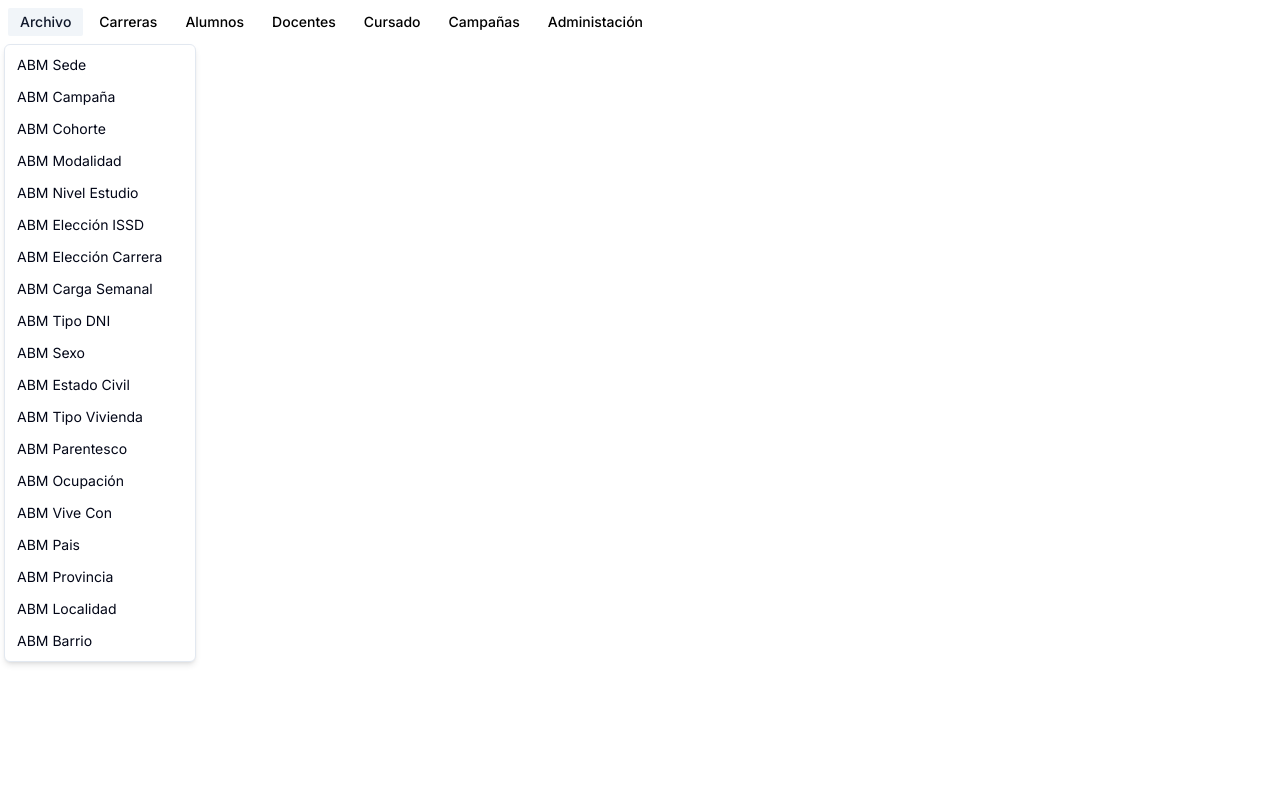
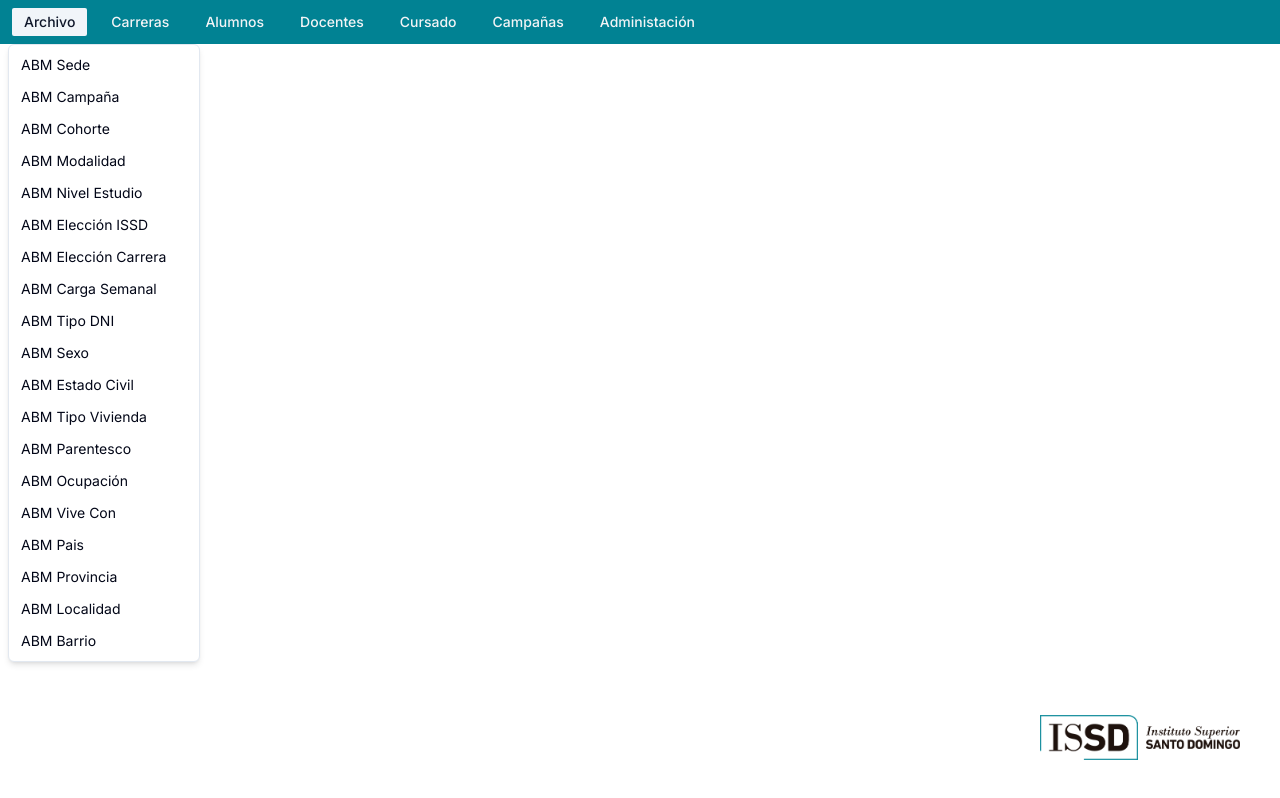
Before and after one commit to demattei-teo/ISSD, a Next.js app: page / in a window 1280 px wide. Both pictures are taken after a click on the button "Archivo". Built offline with nearby package versions, Linux system fonts and the light colour scheme.

Commit message:
feat: add navbar

```diff
--- a/src/app/globals.css
+++ b/src/app/globals.css
@@ -5,6 +5,6 @@
 
 @layer components {
     .wrapper {
-        @apply p-3 max-w-[1440px] my-0 mx-auto
+        @apply max-w-[1440px] my-0 mx-auto
     }
 }
--- a/src/app/layout.tsx
+++ b/src/app/layout.tsx
@@ -17,9 +17,11 @@ export default function RootLayout({
 }>) {
   return (
     <html lang='en'>
-      <body className={inter.className}>
+      <body className={`${inter.className} overflow-x-hidden`}>
         <Header />
-        {children}
+        <main className='wrapper'>
+          {children}
+        </main>
       </body>
     </html>
   )
--- a/src/app/page.tsx
+++ b/src/app/page.tsx
@@ -1,6 +1,8 @@
+import Image from 'next/image'
+
 function Home() {
   return (
-    <h1 />
+    <Image src='/ISSD Negro horizontal.png' className='absolute hidden lg:block bottom-10 right-10' alt='logo' width={200} height={120} />
   )
 }
 
--- /dev/null
+++ b/src/components/atoms/Buttons.tsx
@@ -0,0 +1,16 @@
+import clsx from 'clsx'
+import { MouseEventHandler } from 'react'
+
+interface ButtonProps {
+  children: React.ReactNode
+  className?: string
+  onClick: MouseEventHandler<HTMLButtonElement>
+}
+
+function Button({ children, className, onClick }: ButtonProps) {
+  const buttonStyles = clsx(className)
+
+  return <button className={buttonStyles} onClick={onClick}>{children}</button>
+}
+
+export default Button
--- a/src/components/index.ts
+++ b/src/components/index.ts
@@ -1,3 +1,5 @@
-export { default as Atom } from './atoms/Atom'
+export { default as Buttons } from './atoms/Buttons'
+export { default as CloseIcon } from './atoms/icons/CloseIcon'
+export { default as MenuIcon } from './atoms/icons/MenuIcon'
 export { default as Molecule } from './molecules/Molecule'
 export { default as Header } from './organisms/Header'
--- a/src/components/organisms/Header.tsx
+++ b/src/components/organisms/Header.tsx
@@ -1,17 +1,38 @@
+'use client'
+
 import { Menubar, MenubarContent, MenubarItem, MenubarMenu, MenubarTrigger } from '@/components/ui/menubar'
 import { categories } from '@/utils/Links'
+import clsx from 'clsx'
+import Image from 'next/image'
 import Link from 'next/link'
+import { useState } from 'react'
+import { CloseIcon, MenuIcon } from '..'
+import Button from '../atoms/Buttons'
 
 function Header() {
+  const [open, setOpen] = useState(false)
+  const handleOpen = (boolean: boolean) => setOpen(boolean)
+  const style = {
+    menuBar: clsx('wrapper translate-x-[200%] flex-wrap fixed lg:static transition-transform flex duration-1000 w-full gap-2  items-start bg-primary-green lg:translate-x-0', open && 'translate-x-0')
+  }
   return (
-    <header className=''>
-      <Menubar>
+    <header className='overflow-x-hidden w-full lg:bg-primary-green'>
+      <div className='w-full p-2 lg:hidden flex absolute justify-between items-center'>
+        <Image className='object-cover' src='/ISSD Negro horizontal.png' alt='logo' width={200} height={120} />
+        <Button onClick={() => handleOpen(true)}><MenuIcon /></Button>
+      </div>
+      <Menubar className={style.menuBar}>
+        <div className='border-b flex lg:hidden pb-2 justify-between items-center border-slate-200 dark:border-slate-700 w-full'>
+          <Image className='object-cover' src='/Blanco horizontal.png' alt='logo' width={200} height={120} />
+          <Button onClick={() => handleOpen(false)}><CloseIcon className='fill-gray-200' /></Button>
+        </div>
+
         <MenubarMenu>
           <MenubarTrigger>Archivo</MenubarTrigger>
           <MenubarContent>
-            {categories.archivo.map(category => (
-              <MenubarItem key={category}>
-                <Link href={category}>{category}</Link>
+            {categories.archivo.map((category, index) => (
+              <MenubarItem key={index}>
+                <Link href={category.link}>{category.name}</Link>
               </MenubarItem>
             ))}
           </MenubarContent>
@@ -19,9 +40,9 @@ function Header() {
         <MenubarMenu>
           <MenubarTrigger>Carreras</MenubarTrigger>
           <MenubarContent>
-            {categories.carreras.map(category => (
-              <MenubarItem key={category}>
-                <Link href={category}>{category}</Link>
+            {categories.carreras.map((category, index) => (
+              <MenubarItem key={index}>
+                <Link href={category.link}>{category.name}</Link>
               </MenubarItem>
             ))}
           </MenubarContent>
@@ -29,9 +50,9 @@ function Header() {
         <MenubarMenu>
           <MenubarTrigger>Alumnos</MenubarTrigger>
           <MenubarContent>
-            {categories.alumnos.map(category => (
-              <MenubarItem key={category}>
-                <Link href={category}>{category}</Link>
+            {categories.alumnos.map((category, index) => (
+              <MenubarItem key={index}>
+                <Link href={category.link}>{category.name}</Link>
               </MenubarItem>
             ))}
           </MenubarContent>
@@ -39,9 +60,9 @@ function Header() {
         <MenubarMenu>
           <MenubarTrigger>Docentes</MenubarTrigger>
           <MenubarContent>
-            {categories.docentes.map(category => (
-              <MenubarItem key={category}>
-                <Link href={category}>{category}</Link>
+            {categories.docentes.map((category, index) => (
+              <MenubarItem key={index}>
+                <Link href={category.link}>{category.name}</Link>
               </MenubarItem>
             ))}
           </MenubarContent>
@@ -49,9 +70,9 @@ function Header() {
         <MenubarMenu>
           <MenubarTrigger>Cursado</MenubarTrigger>
           <MenubarContent>
-            {categories.cursado.map(category => (
-              <MenubarItem key={category}>
-                <Link href={category}>{category}</Link>
+            {categories.cursado.map((category, index) => (
+              <MenubarItem key={index}>
+                <Link href={category.link}>{category.name}</Link>
               </MenubarItem>
             ))}
           </MenubarContent>
@@ -59,9 +80,9 @@ function Header() {
         <MenubarMenu>
           <MenubarTrigger>Campañas</MenubarTrigger>
           <MenubarContent>
-            {categories.campañas.map(category => (
-              <MenubarItem key={category}>
-                <Link href={category}>{category}</Link>
+            {categories.campañas.map((category, index) => (
+              <MenubarItem key={index}>
+                <Link href={category.link}>{category.name}</Link>
               </MenubarItem>
             ))}
           </MenubarContent>
@@ -69,9 +90,9 @@ function Header() {
         <MenubarMenu>
           <MenubarTrigger>Administación</MenubarTrigger>
           <MenubarContent>
-            {categories.administración.map(category => (
-              <MenubarItem key={category}>
-                <Link href={category}>{category}</Link>
+            {categories.administración.map((category, index) => (
+              <MenubarItem key={index}>
+                <Link href={category.link}>{category.name}</Link>
               </MenubarItem>
             ))}
           </MenubarContent>
--- a/src/components/ui/menubar.tsx
+++ b/src/components/ui/menubar.tsx
@@ -27,7 +27,7 @@ React.ComponentPropsWithoutRef<typeof MenubarPrimitive.Root>
   <MenubarPrimitive.Root
     ref={ref}
     className={cn(
-      'flex flex-wrap items-center space-x-1 p-2 dark:border-slate-800 dark:bg-slate-950',
+      'flex flex-wrap text-gray-100 items-center space-x-1 p-2 dark:border-slate-800 dark:bg-slate-950',
       className
     )}
     {...props}
@@ -120,7 +120,7 @@ React.ComponentPropsWithoutRef<typeof MenubarPrimitive.Item> & {
   <MenubarPrimitive.Item
     ref={ref}
     className={cn(
-      'relative flex cursor-default select-none items-center rounded-sm px-2 py-1.5 text-sm outline-none focus:bg-slate-100 focus:text-slate-900 data-[disabled]:pointer-events-none data-[disabled]:opacity-50 dark:focus:bg-slate-800 dark:focus:text-slate-50',
+      'relative flex hover:bg-slate-200/70 transition-colors cursor-default select-none items-center rounded-sm px-2 py-1.5 text-sm outline-none focus:bg-slate-100 focus:text-slate-900 data-[disabled]:pointer-events-none data-[disabled]:opacity-50 dark:focus:bg-slate-800 dark:focus:text-slate-50',
       inset && 'pl-8',
       className
     )}
--- a/src/utils/Links.ts
+++ b/src/utils/Links.ts
@@ -1,12 +1,66 @@
 const categories = {
-  archivo: ['ABM Sede', 'ABM Campaña', 'ABM Cohorte', 'ABM Modalidad', 'ABM Nivel Estudio', 'ABM Elección ISSD', 'ABM Elección Carrera', 'ABM Carga Semanal', 'ABM Tipo DNI', 'ABM Sexo', 'ABM Estado Civil', 'ABM Tipo Vivienda', 'ABM Parentesco', 'ABM Ocupación', 'ABM Vive Con', 'ABM Pais', 'ABM Provincia', 'ABM Localidad', 'ABM Barrio'],
-  carreras: ['ABM Carreras', 'ABM Materias', 'ABM Planes Estudio', 'ABM Correlativas', 'ABM Material Didáctico'],
-  alumnos: ['ABM Alumnos', 'Historico Alumnos', 'ABM Equivalencias', 'ABM Asistencias', 'ABM Pases'],
-  docentes: ['ABM Docentes', 'Histórico Docentes', 'Emitir Certificado', 'ABM Tardanzas', 'Inasistencias', 'ABM Marcas'],
-  cursado: ['ABM Inscripciónes Cursado', 'ABM Inscripción Examen', 'ABM Turno Examen', 'ABM Programación Horarios'],
-  campañas: ['ABM Asesores', 'ABM Liquidación Asedores', 'ABM Convocatorias'],
-  administración: ['ABM Pagos', 'ABM Recibos', 'ABM Compromisos Pago', 'ABM Plan de Cuotas']
-
+  archivo: [
+    { name: 'ABM Sede', link: '/' },
+    { name: 'ABM Campaña', link: '/' },
+    { name: 'ABM Cohorte', link: '/' },
+    { name: 'ABM Modalidad', link: '/' },
+    { name: 'ABM Nivel Estudio', link: '/' },
+    { name: 'ABM Elección ISSD', link: '/' },
+    { name: 'ABM Elección Carrera', link: '/' },
+    { name: 'ABM Carga Semanal', link: '/' },
+    { name: 'ABM Tipo DNI', link: '/' },
+    { name: 'ABM Sexo', link: '/' },
+    { name: 'ABM Estado Civil', link: '/' },
+    { name: 'ABM Tipo Vivienda', link: '/' },
+    { name: 'ABM Parentesco', link: '/' },
+    { name: 'ABM Ocupación', link: '/' },
+    { name: 'ABM Vive Con', link: '/' },
+    { name: 'ABM Pais', link: '/' },
+    { name: 'ABM Provincia', link: '/' },
+    { name: 'ABM Localidad', link: '/' },
+    { name: 'ABM Barrio', link: '/' }
+  ],
+  carreras: [
+    { name: 'ABM Carreras', link: '/' },
+    { name: 'ABM Materias', link: '/' },
+    { name: 'ABM Planes Estudio', link: '/' },
+    { name: 'ABM Correlativas', link: '/' },
+    { name: 'ABM Material Didáctico', link: '/' }
+  ],
+  alumnos: [
+    { name: 'ABM Alumnos', link: '/' },
+    { name: 'Historico Alumnos', link: '/' },
+    { name: 'ABM Equivalencias', link: '/' },
+    { name: 'ABM Asistencias', link: '/' },
+    { name: 'ABM Pases', link: '/' }
+  ],
+  docentes: [
+    { name: 'ABM Docentes', link: '/' },
+    { name: 'Histórico Docentes', link: '/' },
+    { name: 'Emitir Certificado', link: '/' },
+    { name: 'ABM Tardanzas', link: '/' },
+    { name: 'Inasistencias', link: '/' },
+    { name: 'ABM Marcas', link: '/' }
+  ],
+  cursado: [
+    { name: 'ABM Inscripciónes Cursado', link: '/' },
+    { name: 'ABM Inscripción Examen', link: '/' },
+    { name: 'ABM Turno Examen', link: '/' },
+    { name: 'ABM Programación Horarios', link: '/' }
+  ],
+  campañas: [
+    { name: 'ABM Asesores', link: '/' },
+    { name: 'ABM Liquidación Asedores', link: '/' },
+    { name: 'ABM Convocatorias', link: '/' }
+  ],
+  administración: [
+    { name: 'ABM Pagos', link: '/' },
+    { name: 'ABM Recibos', link: '/' },
+    { name: 'ABM Compromisos Pago', link: '/' },
+    { name: 'ABM Plan de Cuotas', link: '/' }
+  ]
 }
 
+
+
 export { categories }
--- a/tailwind.config.ts
+++ b/tailwind.config.ts
@@ -1,40 +1,43 @@
-import type { Config } from "tailwindcss"
+import type { Config } from 'tailwindcss'
 
 const config = {
-  darkMode: ["class"],
+  darkMode: ['class'],
   content: [
     './pages/**/*.{ts,tsx}',
     './components/**/*.{ts,tsx}',
     './app/**/*.{ts,tsx}',
-    './src/**/*.{ts,tsx}',
+    './src/**/*.{ts,tsx}'
   ],
-  prefix: "",
+  prefix: '',
   theme: {
     container: {
       center: true,
-      padding: "2rem",
+      padding: '2rem',
       screens: {
-        "2xl": "1400px",
-      },
+        '2xl': '1400px'
+      }
     },
     extend: {
+      colors: {
+        'primary-green': '#018293'
+      },
       keyframes: {
-        "accordion-down": {
-          from: { height: "0" },
-          to: { height: "var(--radix-accordion-content-height)" },
+        'accordion-down': {
+          from: { height: '0' },
+          to: { height: 'var(--radix-accordion-content-height)' }
         },
-        "accordion-up": {
-          from: { height: "var(--radix-accordion-content-height)" },
-          to: { height: "0" },
-        },
+        'accordion-up': {
+          from: { height: 'var(--radix-accordion-content-height)' },
+          to: { height: '0' }
+        }
       },
       animation: {
-        "accordion-down": "accordion-down 0.2s ease-out",
-        "accordion-up": "accordion-up 0.2s ease-out",
-      },
-    },
+        'accordion-down': 'accordion-down 0.2s ease-out',
+        'accordion-up': 'accordion-up 0.2s ease-out'
+      }
+    }
   },
-  plugins: [require("tailwindcss-animate")],
+  plugins: [require('tailwindcss-animate')]
 } satisfies Config
 
 export default config
```
Also changed, not shown: src/components/atoms/Atom.tsx (deleted, +0 -8 lines), src/components/atoms/icons/CloseIcon.tsx (added, +14 -0 lines), src/components/atoms/icons/MenuIcon.tsx (added, +14 -0 lines), public/Blanco horizontal.png (added), public/ISSD Negro horizontal.png (added).
